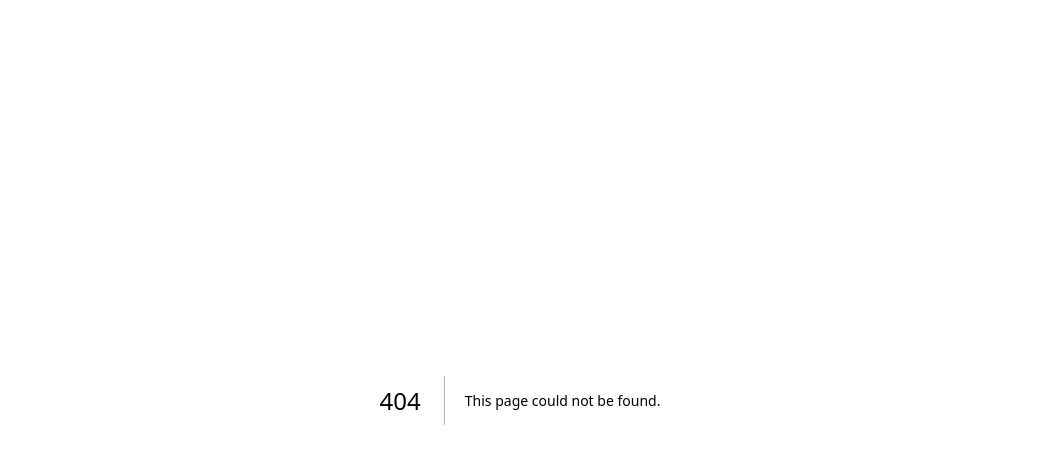
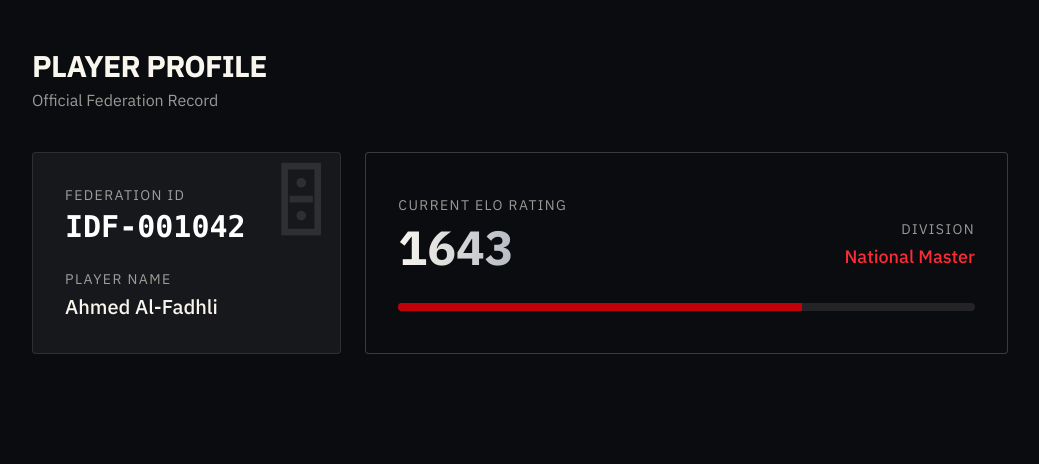
Before and after one commit to auibsal/monorepo, a Next.js app: page /dashboard in a window 1280 px wide. Before the commit this address had no page. Shown: the top 464 px of the page, without its empty margins (120-1159 px from the left). Built offline with nearby package versions, Linux system fonts and the light colour scheme.

Commit message:
Create PlayerDashboard component with mock data

```diff
--- /dev/null
+++ b/app/dashboard/page.tsx
@@ -0,0 +1,57 @@
+export default function PlayerDashboard() {
+  // In a real app, you would fetch this data securely via Supabase Auth & SQL
+  const mockPlayerData = {
+    idf_id: "IDF-001042",
+    name: "Ahmed Al-Fadhli",
+    rating: 1642.50,
+    rank: "National Master",
+    winRate: 62.5,
+  };
+
+  return (
+    <div className="max-w-5xl mx-auto py-12 px-6 w-full">
+      <header className="mb-10">
+        <h1 className="text-3xl font-bold uppercase tracking-tight">Player Profile</h1>
+        <p className="text-federation-ivory/60 font-light mt-1">Official Federation Record</p>
+      </header>
+
+      {/* ID Card / Stat Overview */}
+      <div className="grid grid-cols-1 md:grid-cols-3 gap-6 mb-12">
+
+        {/* The Digital ID Card */}
+        <div className="col-span-1 bg-federation-ivory/5 border border-federation-ivory/10 p-8 rounded-sm relative overflow-hidden">
+          <div className="absolute top-0 right-0 p-4 opacity-10">
+            {/* Background decorative element (could be a domino icon) */}
+            <span className="text-6xl font-bold">🁫</span>
+          </div>
+          <p className="text-sm uppercase tracking-widest text-federation-ivory/60 mb-1">Federation ID</p>
+          <h2 className="text-3xl font-mono font-semibold text-white mb-6">{mockPlayerData.idf_id}</h2>
+
+          <p className="text-sm uppercase tracking-widest text-federation-ivory/60 mb-1">Player Name</p>
+          <h3 className="text-xl font-medium">{mockPlayerData.name}</h3>
+        </div>
+
+        {/* The Rating Card */}
+        <div className="col-span-1 md:col-span-2 bg-federation-obsidian border border-federation-ivory/20 p-8 rounded-sm flex flex-col justify-center">
+          <div className="flex justify-between items-end mb-4">
+            <div>
+              <p className="text-sm uppercase tracking-widest text-federation-ivory/60 mb-2">Current ELO Rating</p>
+              <h2 className="text-5xl font-bold text-transparent bg-clip-text bg-gradient-to-r from-federation-ivory to-gray-400">
+                {mockPlayerData.rating.toFixed(0)}
+              </h2>
+            </div>
+            <div className="text-right">
+              <p className="text-sm uppercase tracking-widest text-federation-ivory/60 mb-1">Division</p>
+              <h3 className="text-lg font-medium text-red-500">{mockPlayerData.rank}</h3>
+            </div>
+          </div>
+
+          {/* Progress bar representing progress to next rank tier */}
+          <div className="w-full bg-federation-ivory/10 h-2 mt-4 rounded-full overflow-hidden">
+            <div className="bg-red-700 h-full w-[70%]"></div>
+          </div>
+        </div>
+      </div>
+    </div>
+  );
+}
```
